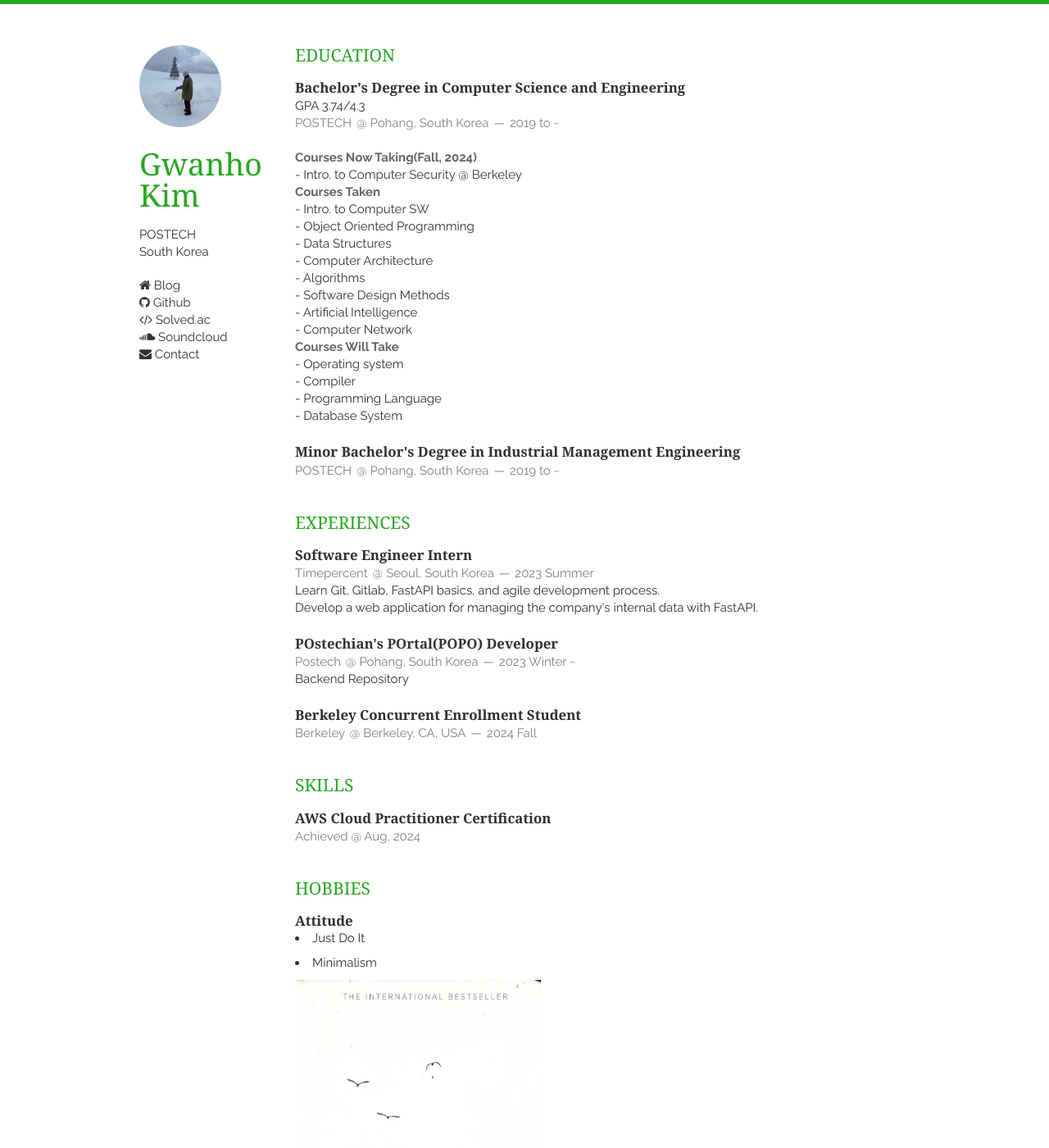
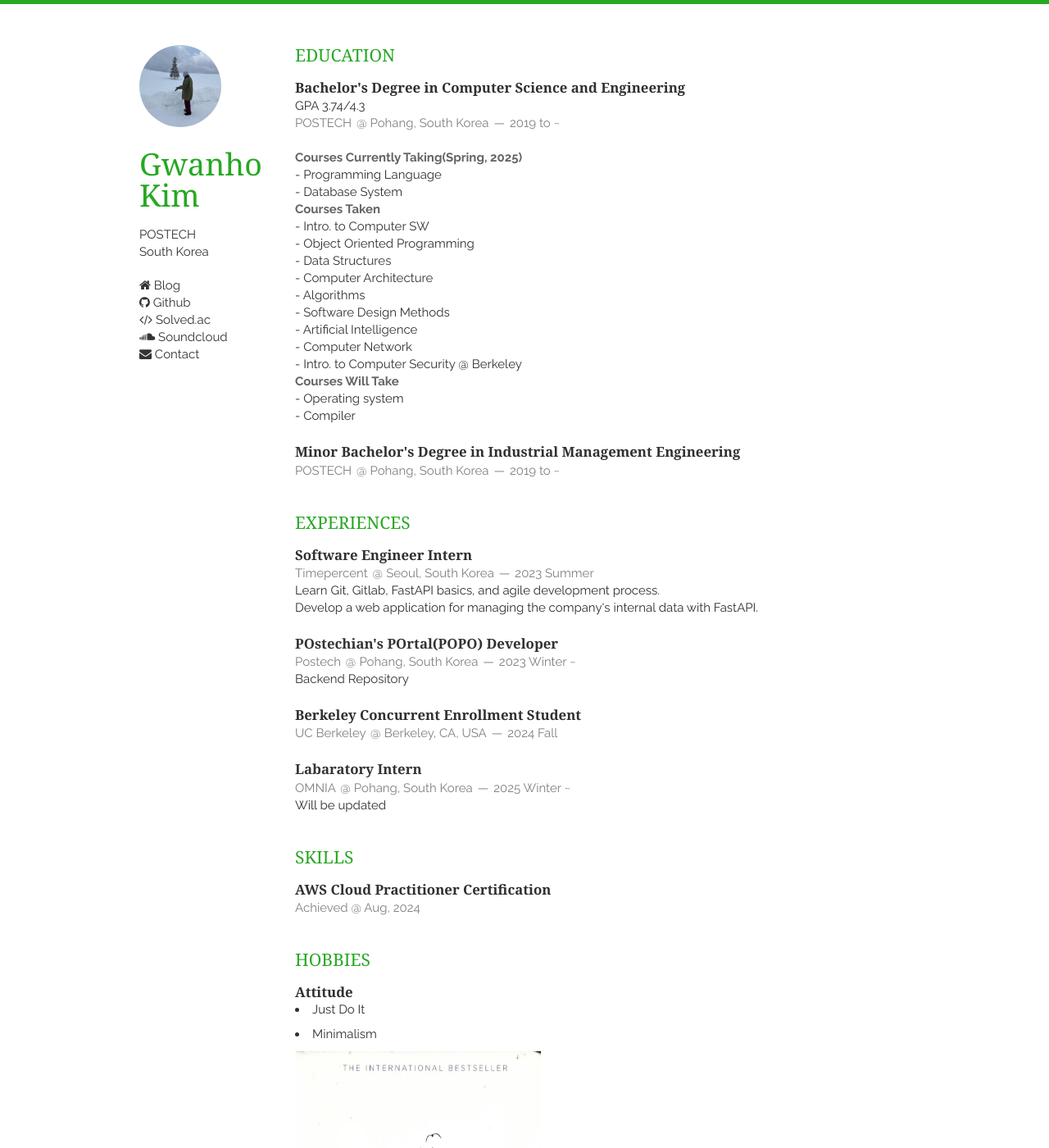
Before and after one commit to khkim6040/gwanho, a Jekyll site: the page built from index.html, in a window 1280 px wide and 1400 px high. Shown: the whole window at 82% size. Built offline with Jekyll 4.4.1, drawn with Linux system fonts in a browser that asks for light colours; nearby versions of some CDN libraries; the list of posts is cut into pages by our own code.

Commit message:
Update fall 2024

```diff
--- a/_includes/education.html
+++ b/_includes/education.html
@@ -9,8 +9,9 @@
         </header>
         <p>
             <br/>
-            <em>Courses Now Taking(Fall, 2024)</em> <br/>
-            <a href="https://fa24.cs161.org/">- Intro. to Computer Security @ Berkeley</a> <br/>
+            <em>Courses Currently Taking(Spring, 2025)</em> <br/>
+            - Programming Language<br/>
+            - Database System <br/>
             <em>Courses Taken</em> <br/>
             <a href="https://github.com/khkim6040/CSED211">- Intro. to Computer SW</a> <br/>
             - Object Oriented Programming <br/>
--- a/_includes/experiences.html
+++ b/_includes/experiences.html
@@ -20,8 +20,15 @@
     <article>
         <header>
             <h1>Berkeley Concurrent Enrollment Student</h1>
-            <span>Berkeley</span>
+            <span>UC Berkeley</span>
             <span><address>Berkeley, CA, USA</address><time>2024 Fall</time></span>
         </header>
     </article>
+    <article>
+        <header>
+            <h1><a href="https://omnia.postech.ac.kr/"> Labaratory Intern </a></h1>
+            <span> OMNIA </span>
+            <span><address>Pohang, South Korea</address><time>2025 Winter ~</time></span>
+        </header>
+        <p>Will be updated</p>
 </section>
```
Also changed, not shown: other parts of _includes/education.html (+1 -2 lines).
